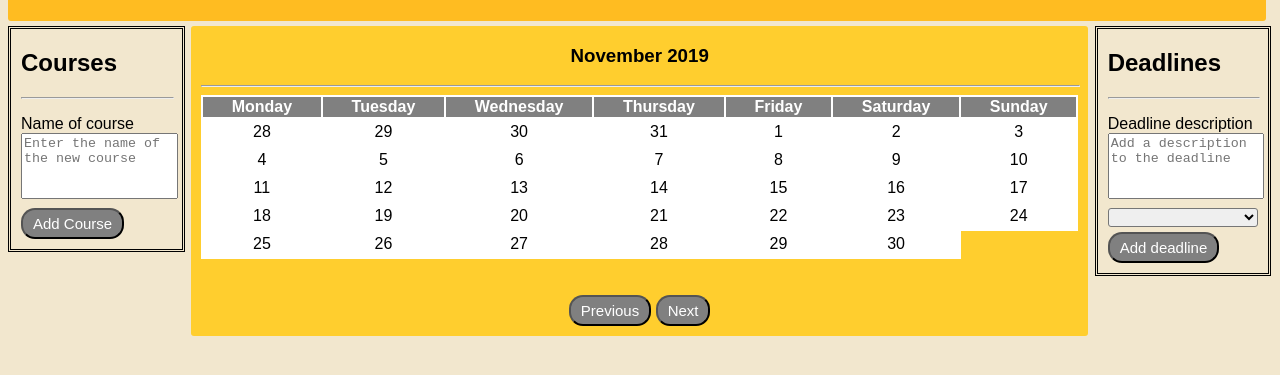
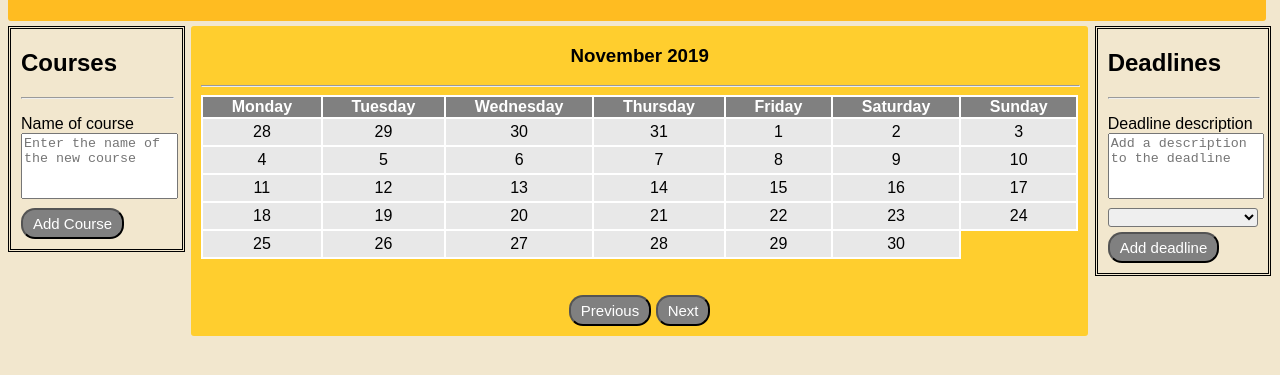
Before and after one commit to RasmusAlbrektsen/RasmusA-Distribution, a plain HTML site: page public/index.html in a window 1280 px wide. Shown: the part 87-462 px from the top of the page. Drawn offline with Linux system fonts and the light colour scheme; no server answers.

Commit message:
fixed 1 colour

```diff
--- a/public/mystyle.css
+++ b/public/mystyle.css
@@ -70,7 +70,7 @@ th {
 }
 
 td {
-    background-color: white;
+    background-color: #e8e8e8;
     text-align: center;
     padding-top: 4px;
     padding-bottom: 4px;
```
